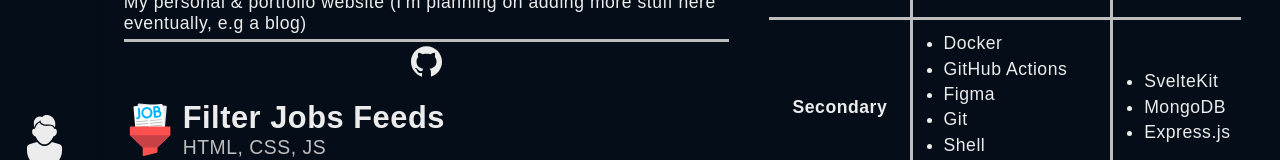
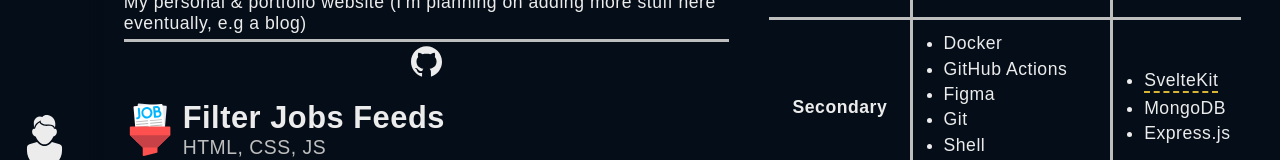
Before and after one commit to EvAvKein/Website, a SvelteKit app: page /portfolio in a window 1280 px wide. Shown: the part 366-526 px from the top of the page. Built offline with nearby package versions, Linux system fonts and the light colour scheme.

Commit message:
refactor (techsTable): add tooltip regarding sveltekit secondary proficiency

```diff
--- a/src/routes/portfolio/techsTable.svelte
+++ b/src/routes/portfolio/techsTable.svelte
@@ -48,7 +48,10 @@
     </td>
     <td>
       <ul>
-        <li>SvelteKit</li>
+        <li><Tooltip>
+          <span slot="subject">SvelteKit</span>
+          <span slot="content">Eager to make this a primary proficiency, but waiting until its 1.0 release</span>
+        </Tooltip></li>
         <li>MongoDB</li>
         <li>Express.js</li>
       </ul>
```
